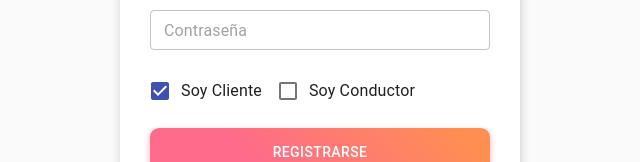
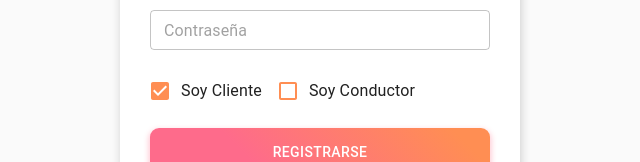
Before and after one commit to csepulvedaz/mudaya, a React (Create React App) app: page /registro in a window 1280 px wide. Shown: the part 462-624 px from the top of the page, without its empty margins (322-962 px from the left). Built offline with nearby package versions, Linux system fonts and the light colour scheme.

Commit message:
:lipstick: Cambiando algunos colores

```diff
--- a/src/components/content/CardVehicle.js
+++ b/src/components/content/CardVehicle.js
@@ -80,9 +80,7 @@ const CardVehicle = (props) => {
                     className={classes.text}
                 >
                     Capacidad:{" "}
-                    <span className={classes.boldText}>
-                        {props.capacity} tons
-                    </span>
+                    <span className={classes.boldText}>{props.capacity} m</span>
                 </Typography>
                 <Typography
                     variant="body2"
--- a/src/components/content/VehicleDetailsModal.js
+++ b/src/components/content/VehicleDetailsModal.js
@@ -35,10 +35,10 @@ const VehicleDetaisModal = (props) => {
                 Año: <span>{props.value.year}</span>
             </Typography>
             <Typography variant="body2" color="textSecondary" component="p">
-                Capacidad: <span>{props.value.capacity} toneladas</span>
+                Capacidad: <span>{props.value.capacity} Metros</span>
             </Typography>
             <Typography variant="body2" color="textSecondary" component="p">
-                Dimensiones: <span>{props.value.dimensions}</span>
+                Dimensiones: <span>{props.value.dimensions} Metros</span>
             </Typography>
             <Typography variant="body2" color="textSecondary" component="p">
                 Comentario: <span>{props.value.commentary}</span>
--- a/src/index.css
+++ b/src/index.css
@@ -23,7 +23,3 @@ code {
     background-color: #fff;
     border-color: #fcb625 !important;
 }
-
-.MuiSelect-select:focus {
-    background-color: #ffffff !important;
-}
--- a/src/pages/Profile.js
+++ b/src/pages/Profile.js
@@ -51,6 +51,12 @@ const useStyles = makeStyles((theme) => ({
     },
     submit: {
         margin: theme.spacing(3, 0, 0),
+        background: "linear-gradient(45deg, #FE6B8B 30%, #FF8E53 90%)",
+        borderRadius: 9,
+        border: 0,
+        color: "white",
+        height: 40,
+        boxShadow: "0 3px 5px 2px rgba(255, 105, 135, .3)",
     },
     spin: {
         position: "absolute",
--- a/src/pages/Signin.js
+++ b/src/pages/Signin.js
@@ -8,7 +8,7 @@ import Checkbox from "@material-ui/core/Checkbox";
 import Grid from "@material-ui/core/Grid";
 import LocalShippingIcon from "@material-ui/icons/LocalShipping";
 import Typography from "@material-ui/core/Typography";
-import { makeStyles } from "@material-ui/core/styles";
+import { makeStyles, withStyles } from "@material-ui/core/styles";
 import Container from "@material-ui/core/Container";
 import { Spin, Modal } from "antd";
 import { LoadingOutlined } from "@ant-design/icons";
@@ -74,6 +74,16 @@ const useStyles = makeStyles((theme) => ({
         },
     },
 }));
+
+const CustomCheckbox = withStyles({
+    root: {
+        color: "#FF8E53",
+        "&$checked": {
+            color: "#FF8E53",
+        },
+    },
+    checked: {},
+})((props) => <Checkbox color="default" {...props} />);
 
 function errorModal(msg) {
     Modal.error({
@@ -363,8 +373,7 @@ const SignUp = () => {
                                 <Grid item xs={12}>
                                     <FormControlLabel
                                         control={
-                                            <Checkbox
-                                                color="primary"
+                                            <CustomCheckbox
                                                 checked={!isDriver}
                                                 onChange={handleCheckbox}
                                             />
@@ -373,8 +382,7 @@ const SignUp = () => {
                                     />
                                     <FormControlLabel
                                         control={
-                                            <Checkbox
-                                                color="primary"
+                                            <CustomCheckbox
                                                 checked={isDriver}
                                                 onChange={handleCheckbox}
                                             />
--- a/src/pages/VehicleForm.js
+++ b/src/pages/VehicleForm.js
@@ -8,8 +8,9 @@ import LocalShippingIcon from "@material-ui/icons/LocalShipping";
 import Typography from "@material-ui/core/Typography";
 import HeightIcon from "@material-ui/icons/Height";
 import AspectRatioIcon from "@material-ui/icons/AspectRatio";
-import Select from "@material-ui/core/Select";
-import { makeStyles } from "@material-ui/core/styles";
+import NativeSelect from "@material-ui/core/NativeSelect";
+import InputBase from "@material-ui/core/InputBase";
+import { makeStyles, withStyles } from "@material-ui/core/styles";
 import Container from "@material-ui/core/Container";
 import { Spin, Modal } from "antd";
 import { LoadingOutlined } from "@ant-design/icons";
@@ -83,6 +84,22 @@ const useStyles = makeStyles((theme) => ({
         },
     },
 }));
+
+const CustomSelect = withStyles((theme) => ({
+    input: {
+        borderRadius: 4,
+        position: "relative",
+        border: "1px solid #ced4da",
+        fontSize: 16,
+        padding: "10px 26px 10px 12px",
+        transition: theme.transitions.create(["border-color", "box-shadow"]),
+        "&:focus": {
+            borderRadius: 4,
+            border: "1px #000 solid",
+            // boxShadow: "0 0 0 0.2rem rgba(0,123,255,.25)",
+        },
+    },
+}))(InputBase);
 
 const types = [
     { value: "", label: "Seleccione un tipo" },
@@ -225,13 +242,12 @@ const VehicleForm = () => {
                                     sm={12}
                                     className={classes.selectContainer}
                                 >
-                                    <Select
+                                    <NativeSelect
                                         className={classes.select}
-                                        native
                                         fullWidth
                                         variant="outlined"
-                                        margin="dense"
                                         name="type"
+                                        input={<CustomSelect />}
                                         {...formik.getFieldProps("type")}
                                     >
                                         {types.map((element, index) => (
@@ -241,7 +257,7 @@ const VehicleForm = () => {
                                                 label={element.label}
                                             />
                                         ))}
-                                    </Select>
+                                    </NativeSelect>
                                     <ErrorMessage name="type">
                                         {(msg) => (
                                             <p className={classes.helperText}>
```
